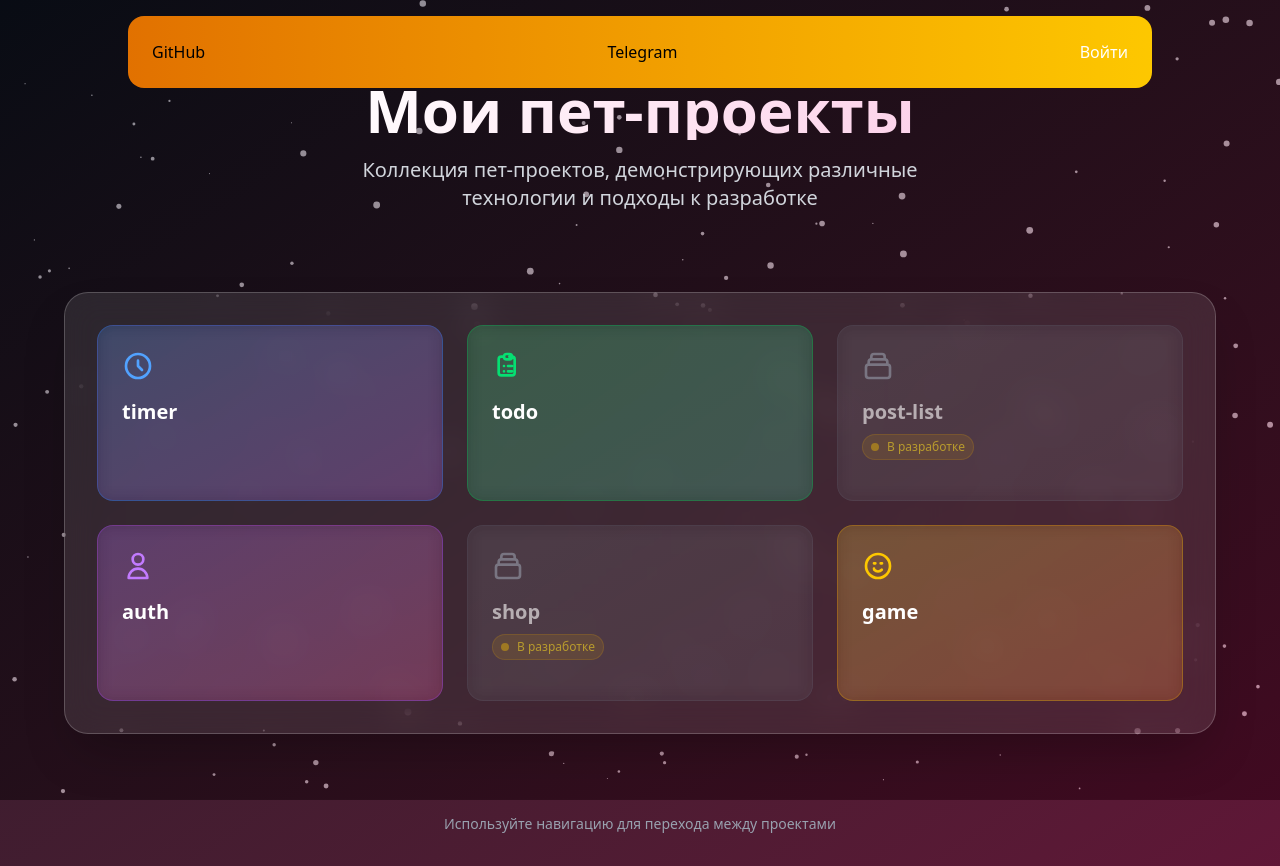
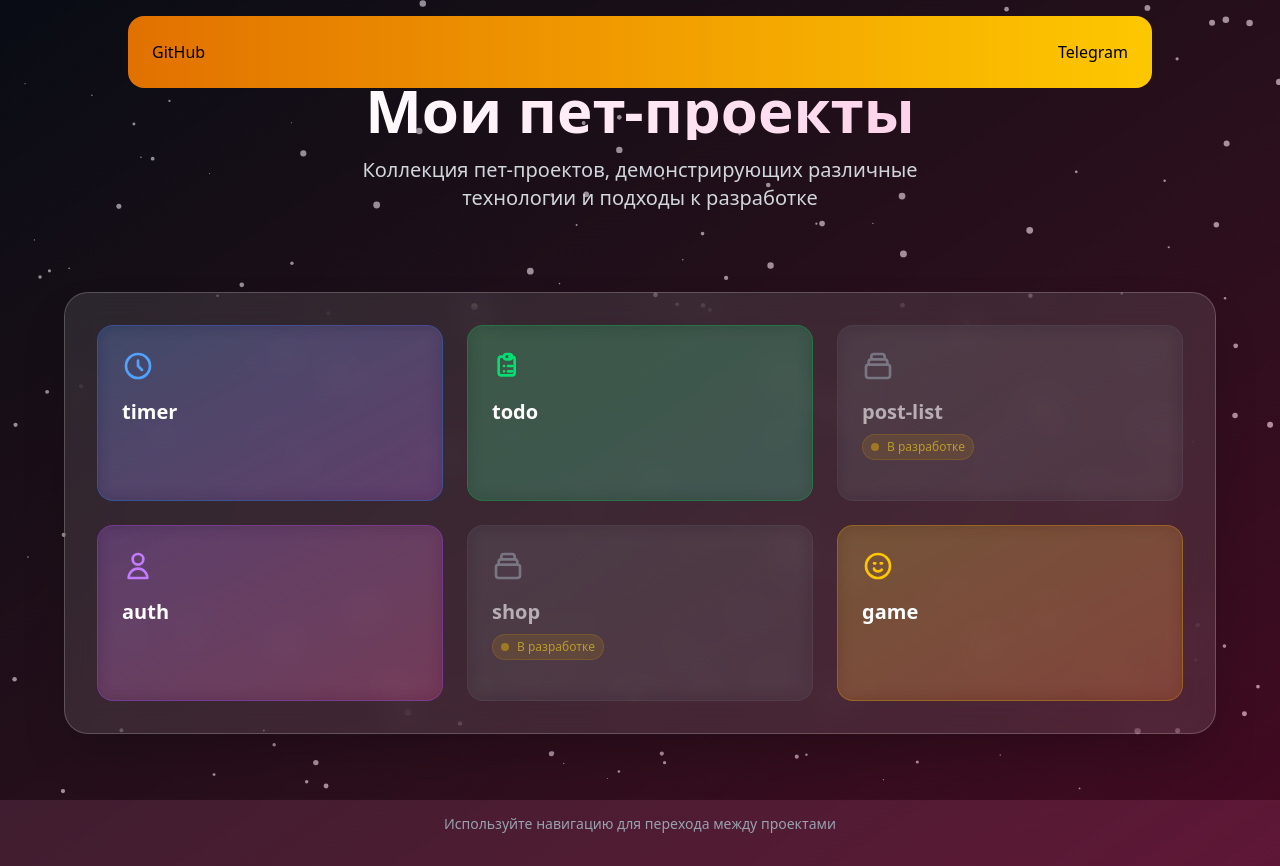
Before and after one commit to xmakeru/portfolio, a Next.js app in the folder my-app/: page / in a window 1280 px wide. Built offline with nearby package versions, Linux system fonts and the light colour scheme.

Commit message:
Update headerClient.jsx

```diff
--- a/my-app/src/components/header/headerClient.jsx
+++ b/my-app/src/components/header/headerClient.jsx
@@ -4,7 +4,6 @@ import Link from "next/link"
 import { motion, useScroll, useMotionValueEvent } from "framer-motion"
 import { usePathname } from "next/navigation"
 import { useEffect, useRef, useState } from "react"
-import AuthStatus from "@/components/auth/AuthStatus"
 
 export default function AnimatedHeader() {
   const pathname = usePathname()
@@ -77,7 +76,6 @@ export default function AnimatedHeader() {
                   Telegram
                 </Link>
               </li>
-              <AuthStatus />
           </ul>
         </nav>
       </div>
```
